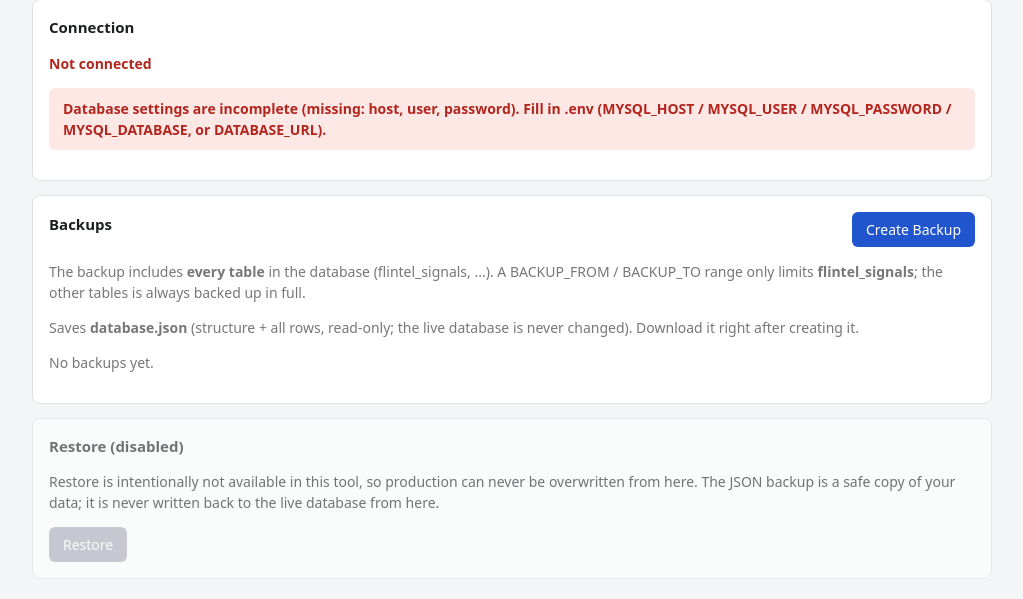
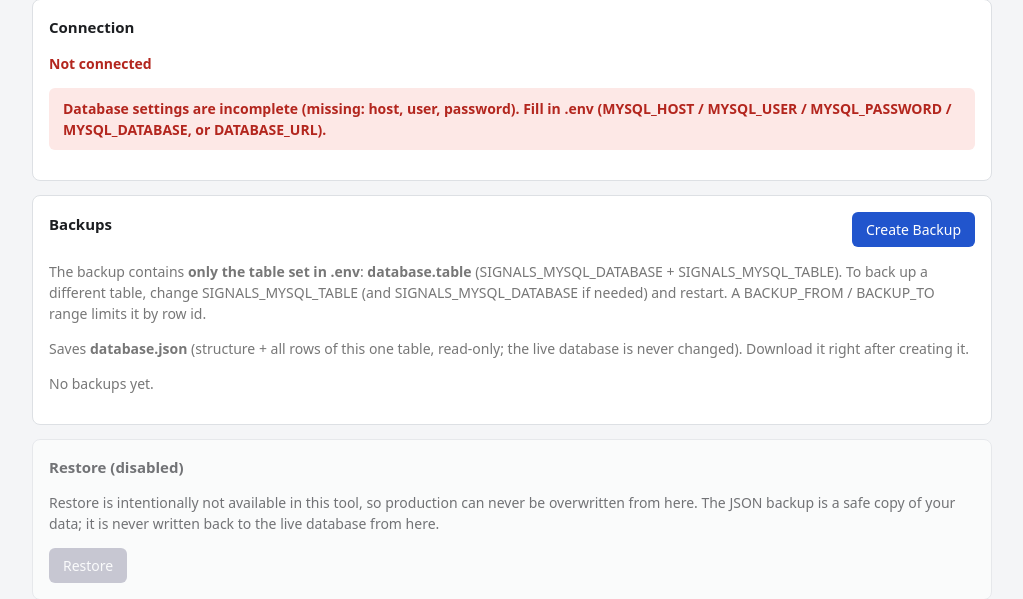
Before and after one commit to abdulwaarisinfo-dot/Flintel-Admin-local-read-only-inspector-backup-, a FastAPI app: page / in a window 1280 px wide. Shown: the part 70-669 px from the top of the page, without its empty margins (128-1151 px from the left). Run offline with FastAPI, Linux system fonts and the light colour scheme; the visitor is signed in with stand-in values (Sample User, id 1).

Commit message:
Enhance index.html with Hacker News stats and backup info
Added additional statistics for Hacker News signals and updated backup information display.

```diff
--- a/flintel-admin/app/templates/index.html
+++ b/flintel-admin/app/templates/index.html
@@ -24,36 +24,19 @@
 <div class="stat"><span class="muted">Rows{% if info.signals.range %} (in range){% endif %}</span><b>{{ info.signals.rows if info.signals.rows is not none else 'n/a' }}</b></div>
 <div class="stat"><span class="muted">Embeddings{% if info.signals.embedding_col %} ({{ info.signals.embedding_col }}){% endif %}{% if info.signals.range %} (in range){% endif %}</span><b>{{ info.signals.embeddings if info.signals.embeddings is not none else 'n/a' }}</b></div>
 <div class="stat"><span class="muted">Table size</span><b>{{ info.signals.size|size }}</b></div>
-</div></div>
+{% if info.signals.hn %}
+<div class="stat"><span class="muted">Stories</span><b>{{ info.signals.hn.stories }}</b></div>
+<div class="stat"><span class="muted">Comments (own rows)</span><b>{{ info.signals.hn.comment_docs }}</b></div>
+<div class="stat"><span class="muted">Comments (inside stories)</span><b>{{ info.signals.hn.nested_comments if info.signals.hn.nested_comments is not none else 'n/a' }}</b></div>
+<div class="stat"><span class="muted">Total comments</span><b>{{ info.signals.hn.total_comments }}</b></div>
 {% endif %}
-
-{% if info.hn %}
-<div class="card"><h2>{{ info.hn.full }} <span class="muted">(Hacker News: database.table)</span></h2>
-{% if not info.hn.exists %}
-<div class="msg bad">Table <b>{{ info.hn.table }}</b> was not found in database <b>{{ info.hn.schema }}</b> (or this MySQL user has no SELECT permission on it). Either no Hacker News row has been saved there yet, or the user needs <b>GRANT SELECT</b> on it.
-Check <b>HN_MYSQL_DATABASE</b> / <b>HN_MYSQL_TABLE</b> in this tool's .env, and on the service side <b>MYSQL_DATA=true</b>, <b>HACKERNEWS_ENABLED=true</b> and its <b>MYSQL_DATABASE</b>.</div>
-{% else %}
-{% if info.hn.error %}<div class="msg bad">{{ info.hn.error }}</div>{% endif %}
-<div class="grid">
-<div class="stat"><span class="muted">Stories</span><b>{{ info.hn.stories if info.hn.stories is defined else 'n/a' }}</b></div>
-<div class="stat"><span class="muted">Comments (own rows)</span><b>{{ info.hn.comment_docs if info.hn.comment_docs is defined else 'n/a' }}</b></div>
-<div class="stat"><span class="muted">Comments (inside stories)</span><b>{{ info.hn.nested_comments if info.hn.nested_comments is not none and info.hn.nested_comments is defined else 'n/a' }}</b></div>
-<div class="stat"><span class="muted">Total comments</span><b>{{ info.hn.total_comments if info.hn.total_comments is defined else 'n/a' }}</b></div>
-<div class="stat"><span class="muted">Total rows</span><b>{{ info.hn.rows if info.hn.rows is not none else 'n/a' }}</b></div>
-<div class="stat"><span class="muted">Embeddings (embedding)</span><b>{{ info.hn.embeddings if info.hn.embeddings is not none else 'n/a' }}</b></div>
-<div class="stat"><span class="muted">Table size</span><b>{{ info.hn.size|size }}</b></div>
-<div class="stat"><span class="muted">Latest saved (fetched_at, UTC)</span><b style="font-size:15px">{{ info.hn.latest if info.hn.latest else 'n/a' }}</b></div>
-<div class="stat"><span class="muted">First saved (fetched_at, UTC)</span><b style="font-size:15px">{{ info.hn.earliest if info.hn.earliest else 'n/a' }}</b></div>
+{% if info.signals.latest %}
+<div class="stat"><span class="muted">Latest saved (fetched_at, UTC)</span><b style="font-size:15px">{{ info.signals.latest }}</b></div>
+<div class="stat"><span class="muted">First saved (fetched_at, UTC)</span><b style="font-size:15px">{{ info.signals.earliest if info.signals.earliest else 'n/a' }}</b></div>
+{% endif %}
 </div>
-{% if info.hn.by_platform %}<p class="muted">By platform: {% for p in info.hn.by_platform %}<b>{{ p.platform }}</b> = {{ p.n }}{% if not loop.last %} &middot; {% endif %}{% endfor %}</p>{% endif %}
-{% if info.hn.columns %}<details><summary class="muted">Schema: {{ info.hn.table }}</summary><table>
-<tr><th>Column</th><th>Type</th><th>Null</th><th>Key</th><th>Extra</th></tr>
-{% for c in info.hn.columns %}<tr><td>{{ c.name }}</td><td>{{ c.type }}</td><td>{{ c.nullable }}</td><td>{{ c.ckey }}</td><td>{{ c.extra }}</td></tr>{% endfor %}
-</table><br><table>
-<tr><th>Index</th><th>Unique</th><th>Columns</th></tr>
-{% for i in info.hn.indexes %}<tr><td>{{ i.name }}</td><td>{{ 'no' if i.non_unique else 'yes' }}</td><td>{{ i.cols }}</td></tr>{% endfor %}
-</table></details>{% endif %}
-{% endif %}</div>
+{% if info.signals.by_platform %}<p class="muted">By platform: {% for p in info.signals.by_platform %}<b>{{ p.platform }}</b> = {{ p.n }}{% if not loop.last %} &middot; {% endif %}{% endfor %}</p>{% endif %}
+</div>
 {% endif %}
 
 <div class="card"><h2>Tables in database <b>{{ info.database }}</b></h2><table>
@@ -75,10 +58,9 @@ Check <b>HN_MYSQL_DATABASE</b> / <b>HN_MYSQL_TABLE</b> in this tool's .env, and
 <div class="card"><div class="row"><h2>Backups</h2>
 <form method="post" action="/backup" onsubmit="this.querySelector('button').disabled=true;this.querySelector('button').textContent='Backing up...'">
 <button type="submit">Create Backup</button></form></div>
-{% if info.signals %}<p class="muted">Backup range: {% if info.signals.range_state == 'range' %}<b>ids {{ info.signals.range['from'] }}&ndash;{{ info.signals.range.to if info.signals.range.to is not none else 'end' }}</b> (from .env) &rarr; file <b>{{ info.database }}_{{ info.signals.range['from'] }}-{{ info.signals.range.to if info.signals.range.to is not none else 'end' }}.json</b>{% elif info.signals.range_state == 'full' %}<b>not set</b> &rarr; full backup of all rows. (BACKUP_FROM / BACKUP_TO were not found in .env or the environment.){% else %}see the warning above{% endif %}</p>{% endif %}
-{% if info.backup_tables %}<div class="msg ok">BACKUP_TABLES is set in .env: the backup contains <b>only {{ info.backup_tables|join(', ') }}</b> (file <b>{{ info.database }}_{{ info.backup_tables|join('_') }}.json</b>). Remove BACKUP_TABLES to back up every table again.</div>{% endif %}
-<p class="muted">The backup includes <b>every table</b> in the database ({{ info.sig_table or "flintel_signals" }}{% if info.hn %}, {{ info.hn.table }}{% endif %}, ...). A BACKUP_FROM / BACKUP_TO range only limits <b>{{ info.sig_table or "flintel_signals" }}</b>; {% if info.hn %}{{ info.hn.table }}{% else %}the other tables{% endif %} is always backed up in full.</p>
-<p class="muted">Saves <b>{% if info.signals and info.signals.range %}{{ info.database or 'database' }}_{{ info.signals.range['from'] }}-{{ info.signals.range.to if info.signals.range.to is not none else 'end' }}{% else %}{{ info.database or 'database' }}{% endif %}.json</b> ({% if info.signals and info.signals.range %}structure + only the rows in that id range{% else %}structure + all rows{% endif %}, read-only; the live database is never changed). Download it right after creating it.</p>
+{% if info.signals %}<p class="muted">Backup range: {% if info.signals.range_state == 'range' %}<b>ids {{ info.signals.range['from'] }}&ndash;{{ info.signals.range.to if info.signals.range.to is not none else 'end' }}</b> (from .env) &rarr; file <b>{{ info.sig_schema }}_{{ info.sig_table }}_{{ info.signals.range['from'] }}-{{ info.signals.range.to if info.signals.range.to is not none else 'end' }}.json</b>{% elif info.signals.range_state == 'full' %}<b>not set</b> &rarr; full backup of all rows. (BACKUP_FROM / BACKUP_TO were not found in .env or the environment.){% else %}see the warning above{% endif %}</p>{% endif %}
+<p class="muted">The backup contains <b>only the table set in .env</b>: <b>{{ info.sig_full or 'database.table' }}</b> (SIGNALS_MYSQL_DATABASE + SIGNALS_MYSQL_TABLE). To back up a different table, change SIGNALS_MYSQL_TABLE (and SIGNALS_MYSQL_DATABASE if needed) and restart. A BACKUP_FROM / BACKUP_TO range limits it by row id.</p>
+<p class="muted">Saves <b>{{ (info.sig_schema ~ '_' ~ info.sig_table) if info.sig_table else 'database' }}{% if info.signals and info.signals.range %}_{{ info.signals.range['from'] }}-{{ info.signals.range.to if info.signals.range.to is not none else 'end' }}{% endif %}.json</b> ({% if info.signals and info.signals.range %}structure + only the rows in that id range{% else %}structure + all rows of this one table{% endif %}, read-only; the live database is never changed). Download it right after creating it.</p>
 {% if backups %}<table><tr><th>File</th><th>Created</th><th>Size</th><th>Tables in file (rows)</th><th></th></tr>
 {% for b in backups %}<tr><td>{{ b.name }}</td><td>{{ b.when }}</td><td>{{ b.size|size }}</td><td style="max-width:360px;word-break:break-word">{{ b.tables if b.tables else 'n/a (older backup)' }}</td>
 <td><a class="btn" href="/download/{{ b.name }}">Download</a></td></tr>{% endfor %}</table>
```
